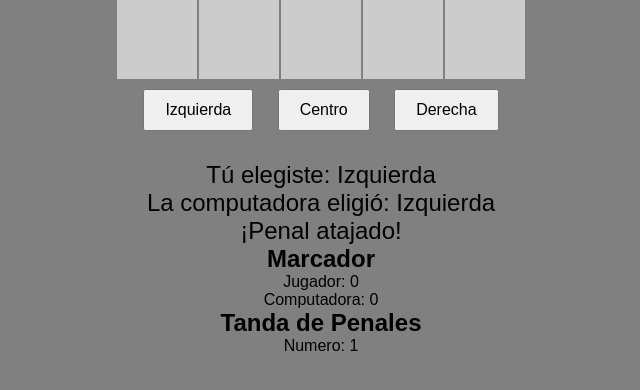
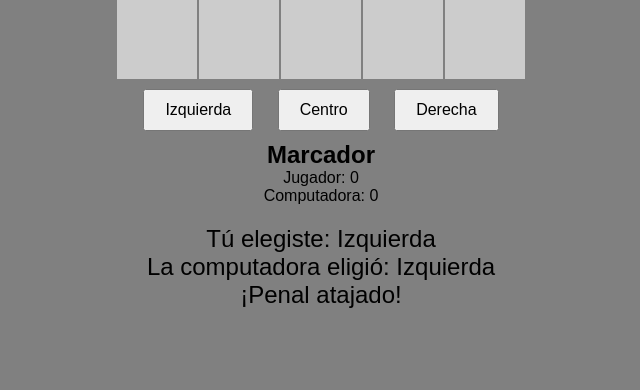
Before and after one commit to tomasjrl/juego-penales, a plain HTML site: page index.html in a window 1280 px wide. Both pictures are taken after a click on the button "Izquierda". Shown: the part 170-560 px from the top of the page, without its empty margins (319-959 px from the left). Drawn offline with Linux system fonts and the light colour scheme.

Commit message:
reasigno variables

```diff
--- a/index.html
+++ b/index.html
@@ -30,7 +30,7 @@
       <button class="opcion" data-opcion="Derecha">Derecha</button>
     </div>
 
-    <div id="result"></div>
+
 
     <h2>Marcador</h2>
     <div id="score">
@@ -38,10 +38,7 @@
         <p>Computadora: <span id="computadora-puntaje">0</span></p>
     </div>
 
-    <h2>Tanda de Penales</h2>
-    <div id="Tanda">
-        <p>Numero: <span id="tanda-de-penales">0</span></p>
-    </div>
+    <div id="result"></div>
 
     <script src="js/index.js" type="module"></script>
     <!-- <script src="js/index-unificado.js" type="module"></script> -->
--- a/js/index.js
+++ b/js/index.js
@@ -3,10 +3,10 @@ import {getComputadoraOpciones , condicionGanador } from "./funciones.js";
 export let puntajes = {
     jugadorPuntaje: 0,
     computadoraPuntaje: 0,
+    penalNumero: 0,
     pateadorTurno: true
 };
 
-export let penalNumero = 0;
 export let ComputadoraEleccion;
 export let jugadorEleccion;
 
@@ -23,16 +23,15 @@ document.querySelectorAll('.opcion').forEach(button => {
 
 
 function playGame(jugadorEleccion) {
-    penalNumero++;
-    document.getElementById('tanda-de-penales').innerText = penalNumero; // Imprimir el número de la ronda
-    console.log(penalNumero);
+    puntajes.penalNumero++;
+    console.log(puntajes.penalNumero);
 
     ComputadoraEleccion = getComputadoraOpciones();
     const result = condicionGanador(jugadorEleccion, ComputadoraEleccion, puntajes);
 
 
 
-    const casillero = document.getElementById(penalNumero); // Obtener la casilla correspondiente al turno actual
+    const casillero = document.getElementById(puntajes.penalNumero); // Obtener la casilla correspondiente al turno actual
     casillero.innerHTML = `<img src="${jugadorEleccion !== ComputadoraEleccion ? 'assets/marcador/convertido.svg' : 'assets/marcador/fallado.svg'}">`;
 
     // Actualizar el marcador
@@ -41,7 +40,7 @@ function playGame(jugadorEleccion) {
 
 
 
-    // Cambiar el penalNumero
+    // Cambiar el puntajes.penalNumero
     puntajes.pateadorTurno = !puntajes.pateadorTurno;
 
 
@@ -49,7 +48,7 @@ function playGame(jugadorEleccion) {
 
 
 
-    if (penalNumero === 6 || penalNumero === 7) {
+    if (puntajes.penalNumero === 6 || puntajes.penalNumero === 7) {
         // Verificar si hay una diferencia de 3 goles en el marcador
         if (Math.abs(puntajes.jugadorPuntaje - puntajes.computadoraPuntaje) === 3) {
             setTimeout(() => { if (puntajes.jugadorPuntaje > puntajes.computadoraPuntaje) {
@@ -63,7 +62,7 @@ function playGame(jugadorEleccion) {
         }
     }
 
-    if (penalNumero === 8 ) {
+    if (puntajes.penalNumero === 8 ) {
         // Verificar si hay una diferencia de 2 goles en el marcador
         if (Math.abs(puntajes.jugadorPuntaje - puntajes.computadoraPuntaje) === 2) {
             setTimeout(() => {  if (puntajes.jugadorPuntaje > puntajes.computadoraPuntaje) {
@@ -77,7 +76,7 @@ function playGame(jugadorEleccion) {
         }
     }
 
-    if (penalNumero === 9) {
+    if (puntajes.penalNumero === 9) {
         // Verificar si hay una diferencia de 2 puntos en el marcador
         if (Math.abs(puntajes.jugadorPuntaje - puntajes.computadoraPuntaje) === 2 || puntajes.jugadorPuntaje - puntajes.computadoraPuntaje === -1) {
             setTimeout(() => {  if (puntajes.jugadorPuntaje > puntajes.computadoraPuntaje) {
@@ -91,7 +90,7 @@ function playGame(jugadorEleccion) {
         }
     }
 
-    if (penalNumero >= 10 && penalNumero % 2 === 0) {
+    if (puntajes.penalNumero >= 10 && puntajes.penalNumero % 2 === 0) {
         // Verificar si hay una diferencia de 1 punto en el marcador
         if (Math.abs(puntajes.jugadorPuntaje - puntajes.computadoraPuntaje) === 1) {
             setTimeout(() => {
@@ -105,7 +104,7 @@ function playGame(jugadorEleccion) {
             }, 100); // Retardo de 100 milisegundos
         } else {
             setTimeout(() => {
-            penalNumero = 8; // Volver al turno 8
+            puntajes.penalNumero = 8; // Volver al turno 8
             document.querySelectorAll('.casillero img').forEach(img => img.remove());
         }, 500); // Retardo de 500 milisegundos
         }
@@ -122,12 +121,11 @@ function playGame(jugadorEleccion) {
 function reinicioJuego() {
     puntajes.jugadorPuntaje = 0;
     puntajes.computadoraPuntaje = 0;
-    penalNumero = 0;
+    puntajes.penalNumero = 0;
     puntajes.pateadorTurno = true;
 
     document.getElementById('jugador-puntaje').innerText = puntajes.jugadorPuntaje;
     document.getElementById('computadora-puntaje').innerText = puntajes.computadoraPuntaje;
-    document.getElementById('result').innerHTML = "¡El juego ha sido reiniciado!";
-    document.getElementById('tanda-de-penales').innerText = "1";
+    document.getElementById('result').innerHTML = "¡El juego ha finalizado!";
     document.querySelectorAll('.casillero img').forEach(img => img.remove());
 }
```
